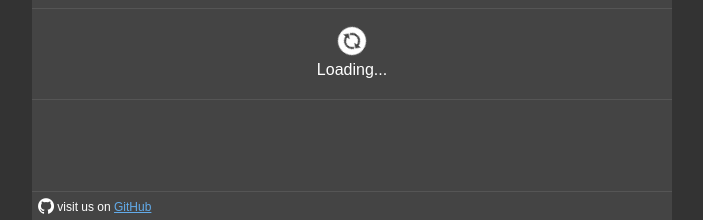
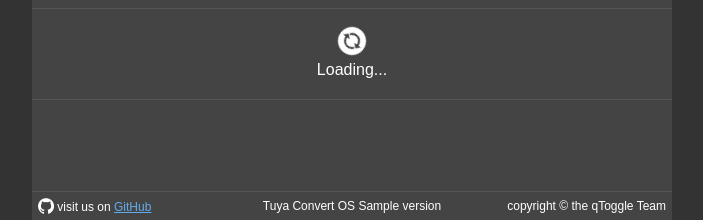
Before and after one commit to qtoggle/tuya-convert-os, a Python web app: template tcfrontend/templates/main.html in a window 1280 px wide. Shown: the part 580-800 px from the top of the page, without its empty margins (288-991 px from the left). Run offline with Jinja, Linux system fonts and the light colour scheme; the template is opened without the code that fills it: most values are stand-ins (such as "Sample title", 1, 10 or a date in 2020).

Commit message:
Add version & copyright note

```diff
--- a/tcfrontend/__init__.py
+++ b/tcfrontend/__init__.py
@@ -0,0 +1,2 @@
+
+VERSION = '1.0.1'
--- a/tcfrontend/static/main.css
+++ b/tcfrontend/static/main.css
@@ -138,10 +138,20 @@ div.bottom-bar {
     border-top: 1px solid #555;
     font-size: 0.75em;
     padding: 0.5em;
+    grid-template-columns: 1fr 1fr 1fr;
+    align-items: center;
 }
 
 div.home-link > * {
     vertical-align: bottom;
+}
+
+div.name-version {
+    text-align: center;
+}
+
+div.copyright {
+    text-align: right;
 }
 
 
--- a/tcfrontend/templates/main.html
+++ b/tcfrontend/templates/main.html
@@ -124,6 +124,12 @@
                     <img src="{{ static_url('github.png') }}"/> visit us on
                     <a href="https://github.com/qtoggle/tuya-convert-os">GitHub</a>
                 </div>
+                <div class="name-version">
+                    Tuya Convert OS {{ version }}
+                </div>
+                <div class="copyright">
+                    copyright &copy; the qToggle Team
+                </div>
             </div>
         </div>
     </body>
--- a/tcfrontend/webserver.py
+++ b/tcfrontend/webserver.py
@@ -10,6 +10,7 @@ from tornado.web import Application, RequestHandler, HTTPError
 
 from tcfrontend import states
 from tcfrontend import tccontrol
+from tcfrontend import VERSION
 
 
 logger = logging.getLogger(__name__)
@@ -17,7 +18,7 @@ logger = logging.getLogger(__name__)
 
 class MainPageHandler(RequestHandler):
     def get(self) -> None:
-        self.render('main.html')
+        self.render('main.html', version=VERSION)
 
 
 class JSONRequestHandlerMixin:
@@ -107,5 +108,6 @@ def make_app() -> Application:
         handlers=make_handlers(),
         template_path=os.path.join(os.path.dirname(__file__), 'templates'),
         static_path=os.path.join(os.path.dirname(__file__), 'static'),
-        debug=False
+        debug=False,
+        compiled_template_cache=False
     )
```
